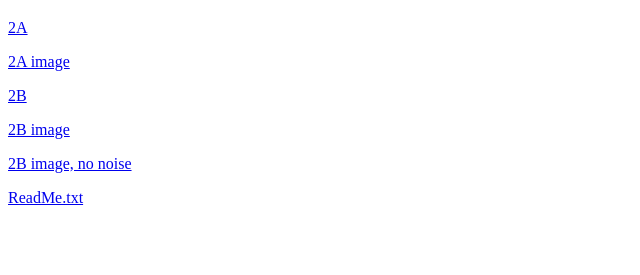
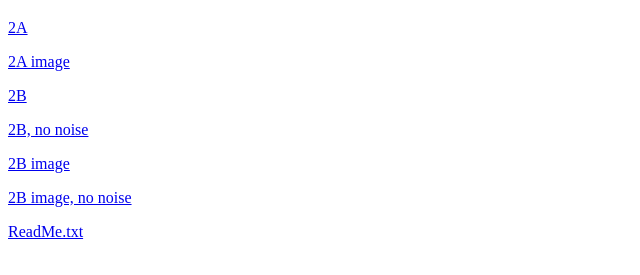
Before and after one commit to Jon-Alc-zz/Jon-Alc.github.io, a plain HTML site: page cmpm163/hw2/hw2_index.html in a window 1280 px wide. Shown: the part 61-336 px from the top of the page, without its empty margins (0-640 px from the left). Drawn offline with Linux system fonts and the light colour scheme.

Commit message:
hw2 forgot the noise

```diff
--- a/cmpm163/hw2/hw2_index.html
+++ b/cmpm163/hw2/hw2_index.html
@@ -6,6 +6,7 @@
         <p><a href="Homework2A.html">2A</a></p>
         <p><a href="images/Homework2A.png">2A image</a></p>
         <p><a href="Homework2B.html">2B</a></p>
+        <p><a href="Homework2BNoNoise.html">2B, no noise</a></p>
         <p><a href="images/Homework2B.png">2B image</a></p>
         <p><a href="images/Homework2BNoNoise.png">2B image, no noise</a></p>
         <p><a href="ReadMe.txt">ReadMe.txt</a></p>
```
